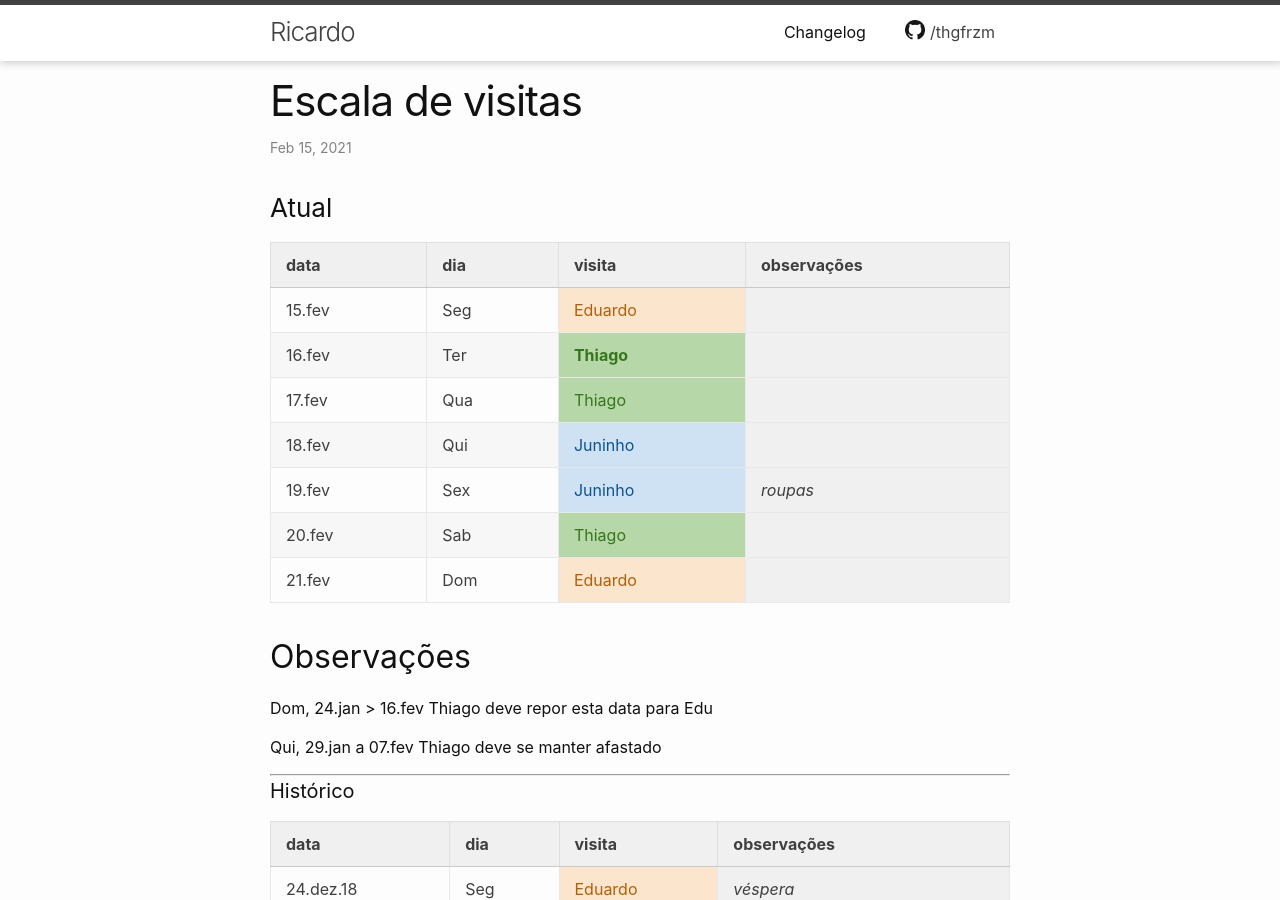
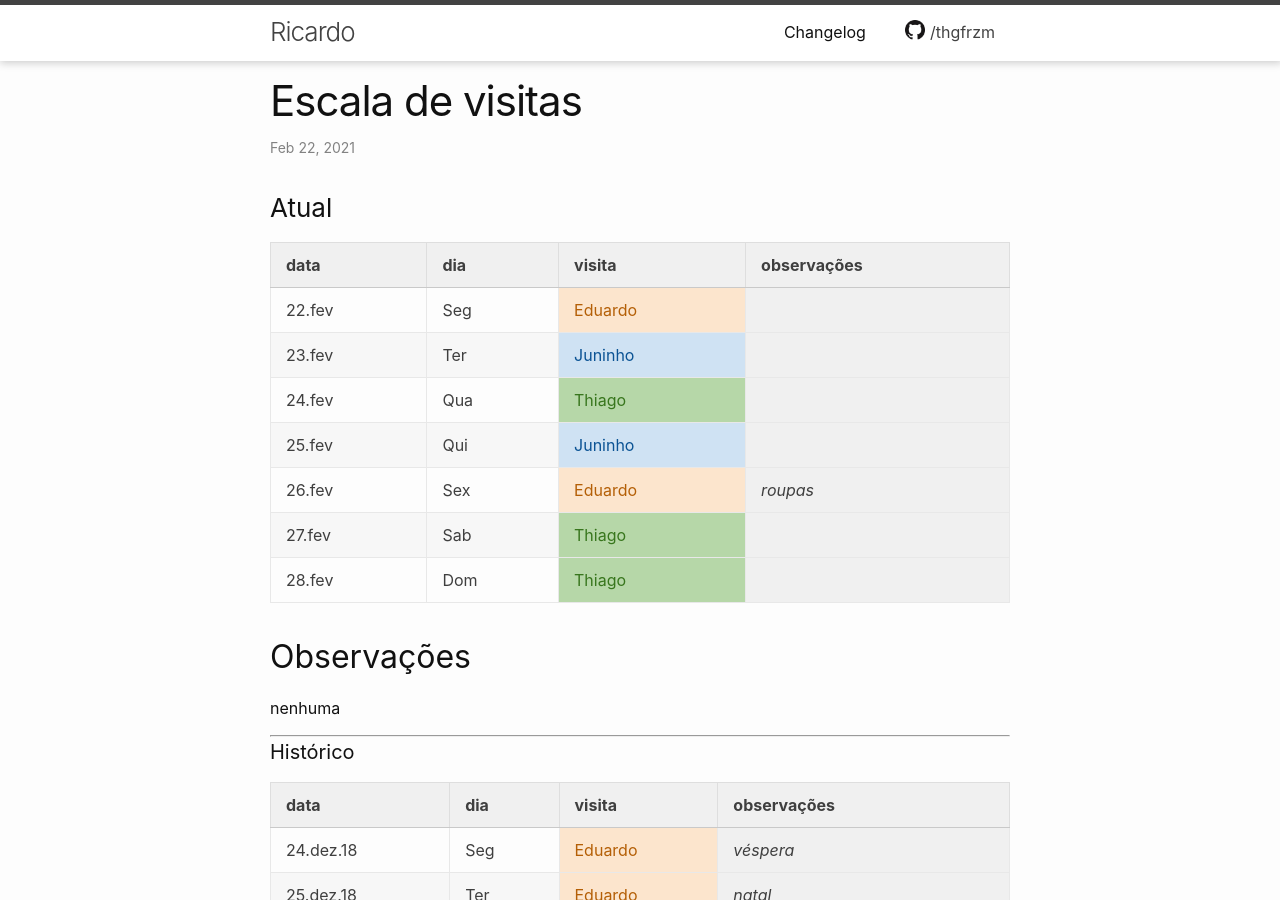
Before and after one commit to thgfrzm/ricardo, a Jekyll site: the page built from _posts/2018-12-23-escala-visitas.markdown, in a window 1280 px wide and 900 px high. Built offline with Jekyll 4.4.1, drawn with Linux system fonts in a browser that asks for light colours; some of the changed text lies outside the part shown.

Commit message:
Update 2018-12-23-escala-visitas.markdown

```diff
--- a/_posts/2018-12-23-escala-visitas.markdown
+++ b/_posts/2018-12-23-escala-visitas.markdown
@@ -1,7 +1,7 @@
 ---
 layout: post
 title:  "Escala de visitas"
-date:   2021-02-15 18:50:00 -0300
+date:   2021-02-22 12:11:00 -0300
 categories: agenda
 ---
 <!--
@@ -13,22 +13,19 @@ categories: agenda
 
 ### Atual
 
-| data   | dia | visita     | observações |
-| ------ | --- | ---------- | ----------- |
-| 15.fev | Seg | Eduardo    |             |
-| 16.fev | Ter | **Thiago** |             |
-| 17.fev | Qua | Thiago     |             |
-| 18.fev | Qui | Juninho    |             |
-| 19.fev | Sex | Juninho    | _roupas_    |
-| 20.fev | Sab | Thiago     |             |
-| 21.fev | Dom | Eduardo    |             |
+| data   | dia | visita  | observações |
+| ------ | --- | ------- | ----------- |
+| 22.fev | Seg | Eduardo |             |
+| 23.fev | Ter | Juninho |             |
+| 24.fev | Qua | Thiago  |             |
+| 25.fev | Qui | Juninho |             |
+| 26.fev | Sex | Eduardo | _roupas_    |
+| 27.fev | Sab | Thiago  |             |
+| 28.fev | Dom | Thiago  |             |
 
 ## Observações
 
-Dom, 24.jan > 16.fev  Thiago deve repor esta data para Edu
-
-Qui, 29.jan a 07.fev  Thiago deve se manter afastado
-
+nenhuma
 
 ---
 
```
Also changed, not shown: other parts of _posts/2018-12-23-escala-visitas.markdown (+7 -0 lines).
